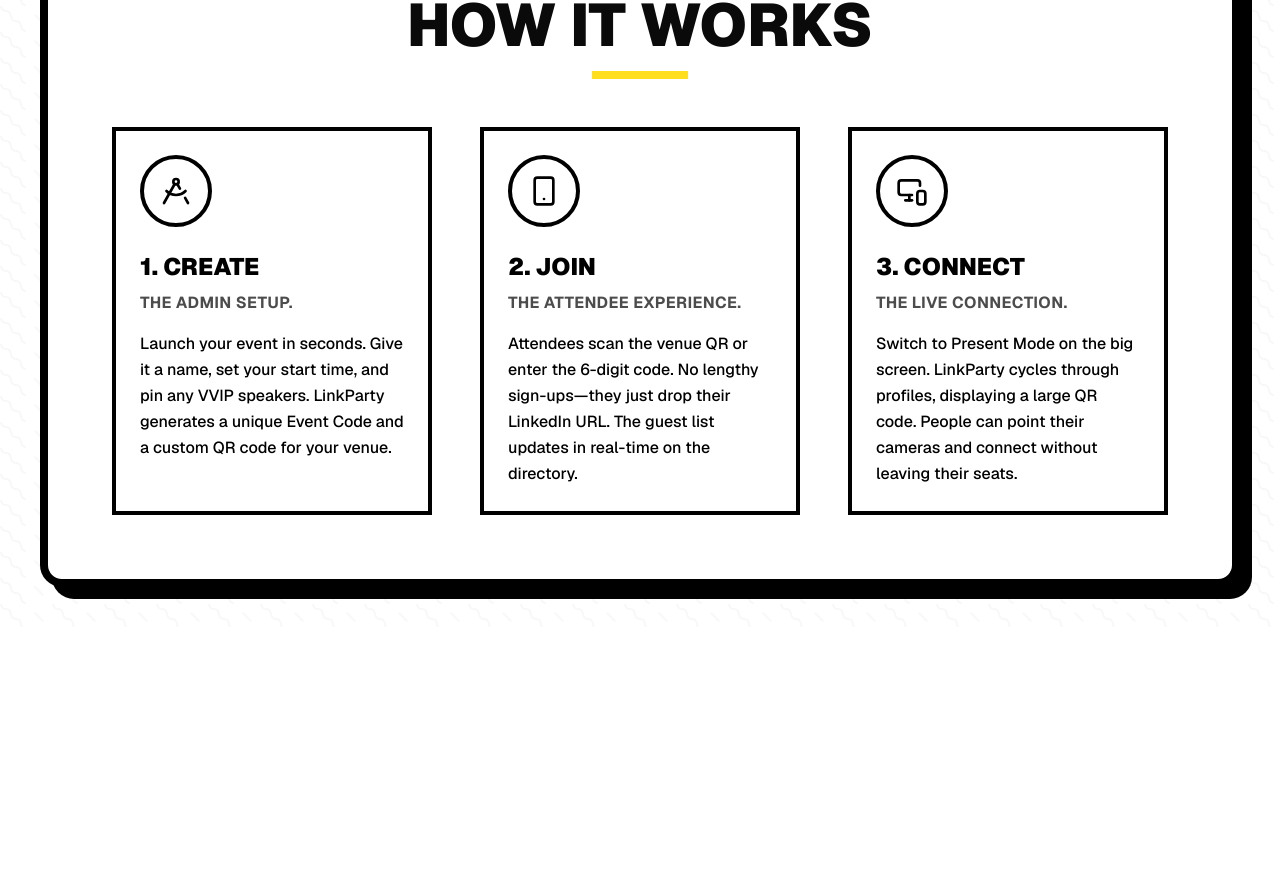
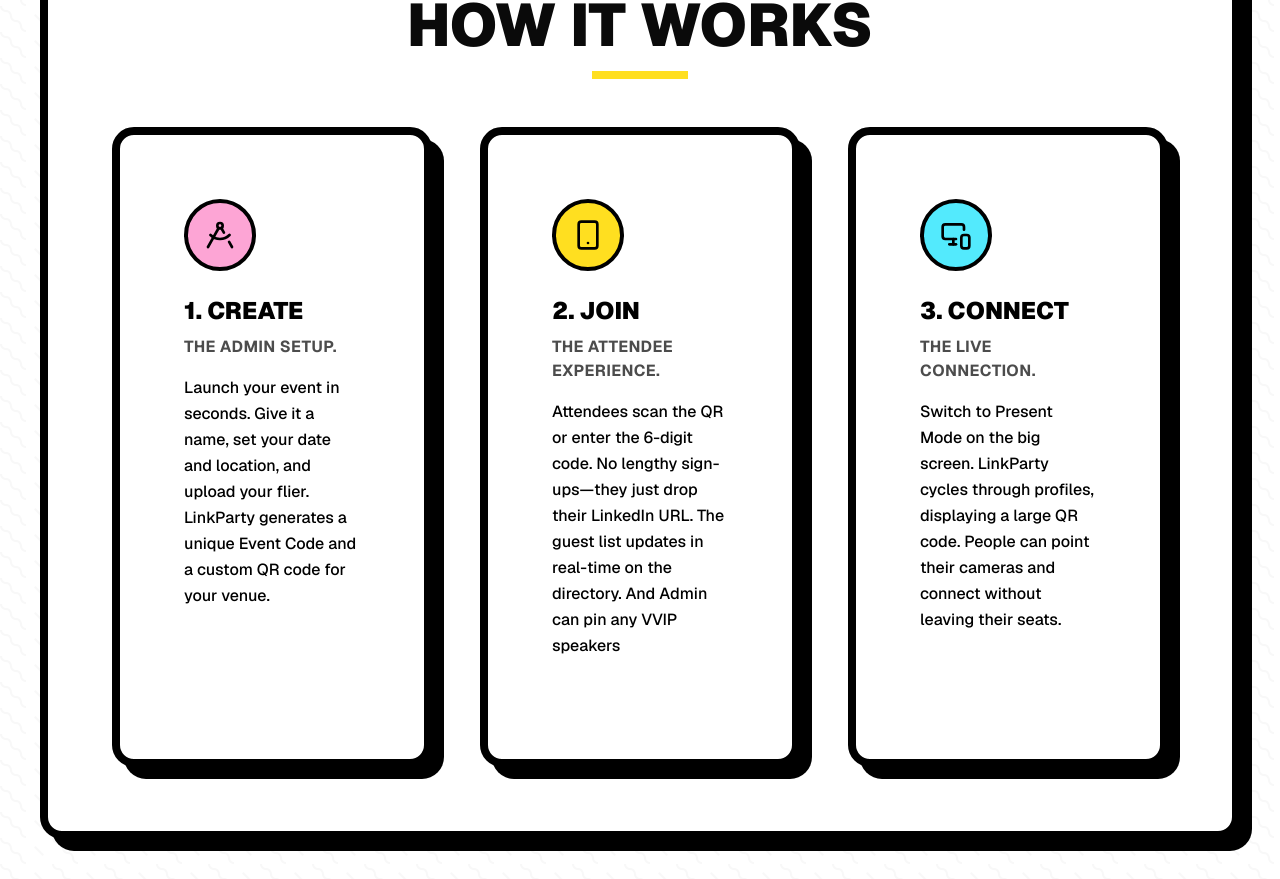
Before and after one commit to Muadh-Adekunle-Monsuru/linkparty, a Next.js app: page / in a window 1280 px wide. Shown: the part 1034-1913 px from the top of the page. Before the commit the page ends 1661 px from the top, so only its background shows below. Built offline with nearby package versions, Linux system fonts and the light colour scheme; no server answers.

Commit message:
Homepage touch-up

```diff
--- a/components/landing/HowItWorks.tsx
+++ b/components/landing/HowItWorks.tsx
@@ -18,16 +18,16 @@
           icon={DraftingCompass}
           title="1. Create"
           subtitle="The Admin Setup."
-          description="Launch your event in seconds. Give it a name, set your start time, and pin any VVIP speakers. LinkParty generates a unique Event Code and a custom QR code for your venue."
-          bgColor="#fda5d5" // Added background color prop!
+          description="Launch your event in seconds. Give it a name, set your date and location, and upload your flier. LinkParty generates a unique Event Code and a custom QR code for your venue."
+          bgColor="bg-pink-300" // Added background color prop!
         />
 
         <StepCard
           icon={Smartphone}
           title="2. Join"
           subtitle="The Attendee Experience."
-          description="Attendees scan the venue QR or enter the 6-digit code. No lengthy sign-ups—they just drop their LinkedIn URL. The guest list updates in real-time on the directory."
-          bgColor="#fda5d5"
+          description="Attendees scan the QR or enter the 6-digit code. No lengthy sign-ups—they just drop their LinkedIn URL. The guest list updates in real-time on the directory. And Admin can pin any VVIP speakers"
+          bgColor="bg-yellow-300"
         />
 
         <StepCard
@@ -35,7 +35,7 @@
           title="3. Connect"
           subtitle="The Live Connection."
           description="Switch to Present Mode on the big screen. LinkParty cycles through profiles, displaying a large QR code. People can point their cameras and connect without leaving their seats."
-          bgColor="#fda5d5"
+          bgColor="bg-cyan-300"
         />
       </div>
     </div>
--- a/components/landing/StepCard.tsx
+++ b/components/landing/StepCard.tsx
@@ -16,10 +16,12 @@
 }) {
   return (
     <div
-      className={`flex h-full flex-col border-4 border-black p-6 shadow-[8px_8px_0px_0px_${bgColor}] transition-transform hover:-translate-y-2 dark:border-white`}
+      className={`flex min-h-[80vh] w-full flex-col space-y-12 rounded-3xl border-8 border-black bg-white p-8 shadow-[12px_12px_0px_0px_rgba(0,0,0,1)] lg:p-16 dark:border-white dark:bg-black dark:shadow-[12px_12px_0px_0px_rgba(255,255,255,1)]`}
     >
-      <div className="mb-6 inline-flex w-max rounded-full border-4 border-black bg-white p-4 dark:border-white dark:bg-black">
-        <Icon size={32} className="text-black dark:text-white" />
+      <div
+        className={`${bgColor} mb-6 inline-flex w-max rounded-full border-4 border-black p-4 dark:border-white dark:bg-black`}
+      >
+        <Icon size={32} className={`text-black dark:text-white`} />
       </div>
 
       <h3 className="mb-2 text-2xl font-black text-black uppercase dark:text-white">
```
